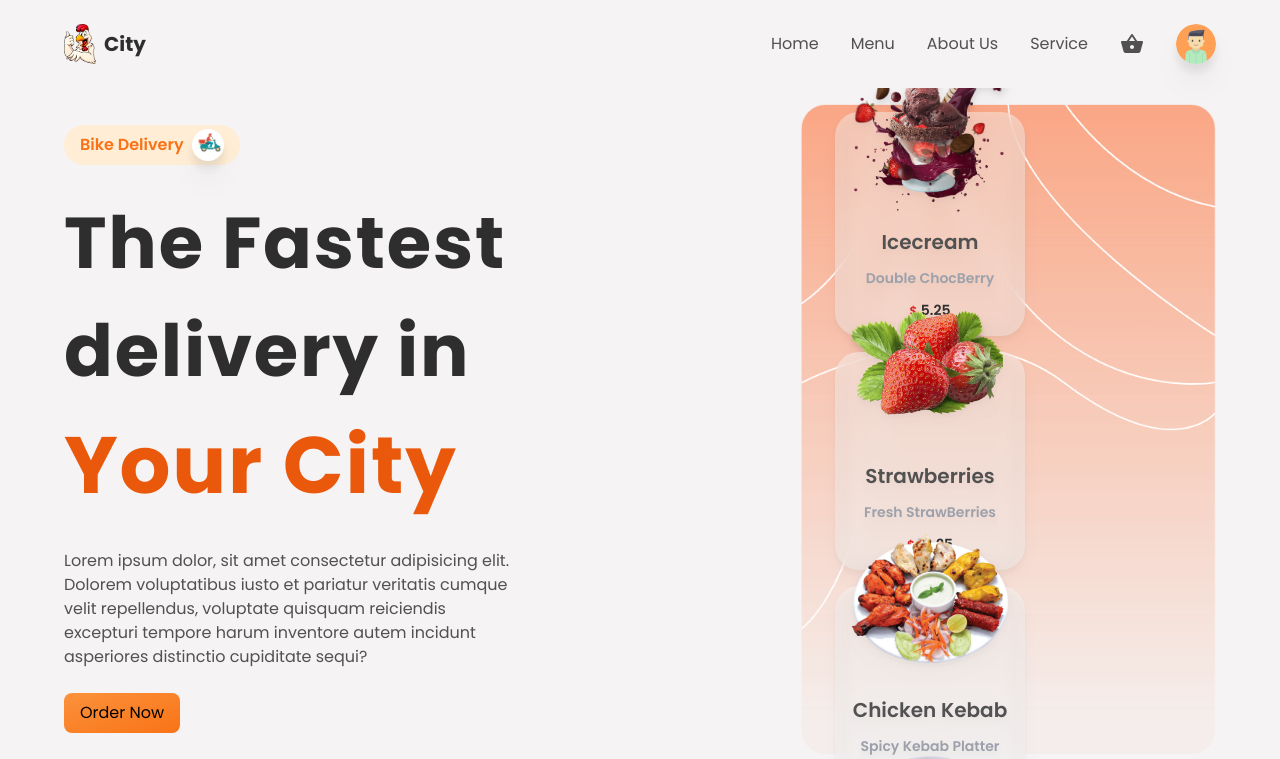
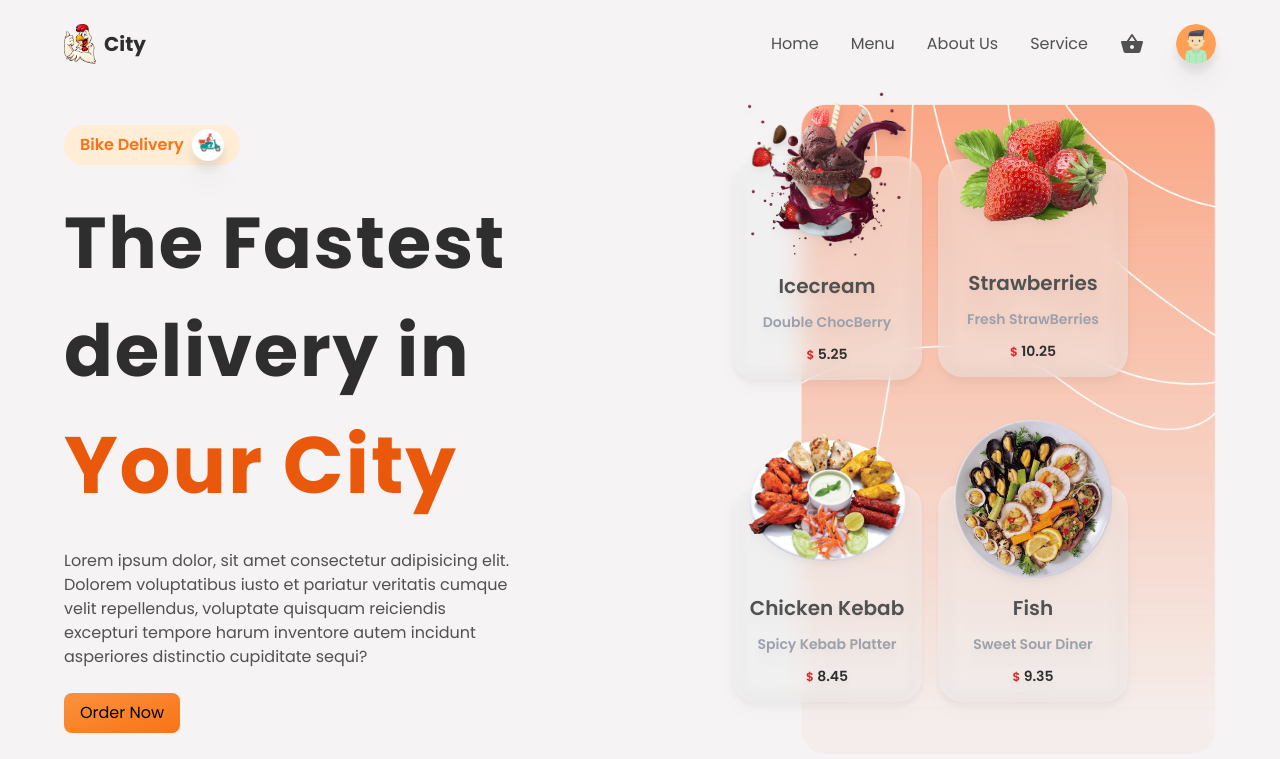
Before and after one commit to AbimbolaP/delivery_app, a React (Create React App) app: page / in a window 1280 px wide. Shown: the top 759 px of the page. Built offline with nearby package versions, Linux system fonts and the light colour scheme; no server answers; the database is empty.

Commit message:
Edited Hero data padding

```diff
--- a/src/components/HomeContainer.jsx
+++ b/src/components/HomeContainer.jsx
@@ -29,7 +29,7 @@ const HomeContainer = () => {
       <div className="py-2 flex-1 flex items-center relative">
         <img src={HeroBg} className='ml-auto h-370 w-full md:h-510 lg:w-auto lg:h-650' alt='hero-bg'/>
 
-        <div className='w-full h-full absolute top-0 left-0 flex items-center justify-center lg:px-32 py-4 gap-4 flex-wrap'>
+        <div className='w-full h-full absolute top-0 left-0 flex items-center justify-center lg:px-16 py-4 gap-4 flex-wrap'>
           {heroData && heroData.map(n=> (
             <div key={n.id}
             className='lg:w-190 p-4 bg-cardOverlay backdrop-blur-md rounded-3xl flex flex-col items-center justify-center drop-shadow-lg'>
```
